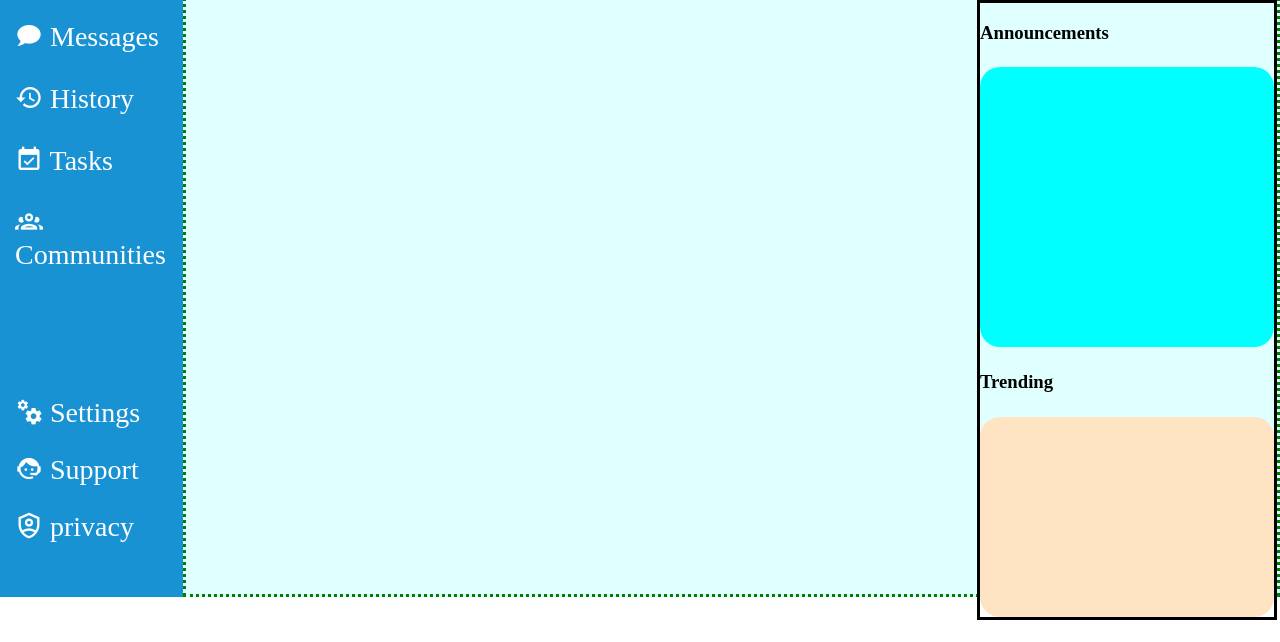
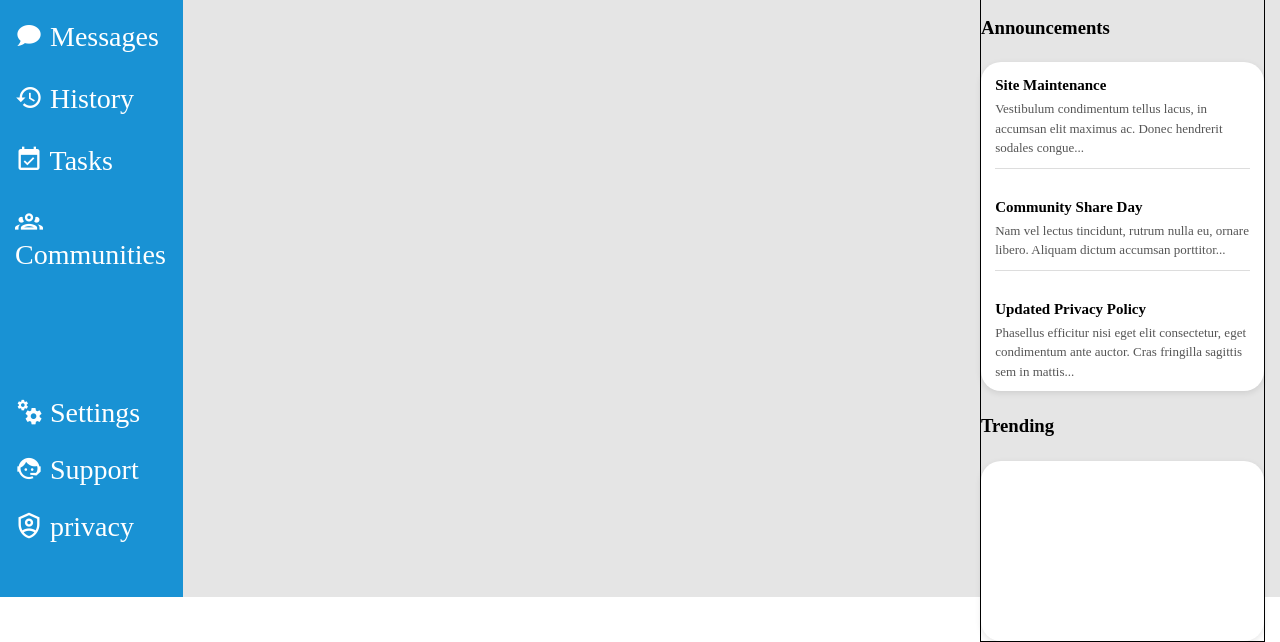
Before and after one commit to may-zone/odin-admin-panel, a plain HTML site: page index.html in a window 1280 px wide. Shown: the part 203-845 px from the top of the page. Before the commit the page ends 823 px from the top, so only its background shows below. Drawn offline with Linux system fonts and the light colour scheme.

Commit message:
feat[Announcements section complete]

```diff
--- a/index.html
+++ b/index.html
@@ -54,7 +54,20 @@
             <div class="project"></div>
             <div class="right-rail">
                 <h3>Announcements</h3>
-                <div class="announcements"></div>
+                <div class="announcements">
+                    <div class="c1">
+                        <h3>Site Maintenance</h3>
+                        <p>Vestibulum condimentum tellus lacus, in accumsan elit maximus ac. Donec hendrerit sodales congue...</p>
+                    </div>
+                    <div class="c2">
+                        <h3>Community Share Day</h3>
+                        <p>Nam vel lectus tincidunt, rutrum nulla eu, ornare libero. Aliquam dictum accumsan porttitor...</p>
+                    </div>
+                    <div class="c3">
+                        <h3>Updated Privacy Policy</h3>
+                        <p>Phasellus efficitur nisi eget elit consectetur, eget condimentum ante auctor. Cras fringilla sagittis sem in mattis...</p>
+                    </div>
+                </div>
                 <h3>Trending</h3>
                 <div class="trending"></div>
 
--- a/style.css
+++ b/style.css
@@ -124,9 +124,8 @@ body{
 }
 
 .main-content{
-    border: green dotted;
     grid-area: main-content;
-    background-color: lightcyan;
+    background-color:#e5e5e5;
     display: grid;
     grid-template-columns:1fr 300px ;
     column-gap: 15px;
@@ -136,19 +135,47 @@ body{
     display: flex;
     flex-direction: column;
     row-gap: 5px;
-    border: black solid;
+    border: black solid 1px;
+    margin-right: 15px;
 
 }
 .announcements{
     width:100% ;
-    background-color: aqua;
-    height:280px ;
+    background-color: white;
     border-radius: 20px;
+    display: flex;
+    flex-direction: column;
+    align-items: center;
+    gap: 15px;
+    box-shadow: 0 2px 6px rgba(0, 0, 0, 0.1);
+
+}
+.announcements > div {
+  border-bottom: 1px solid #ddd;
+  padding-bottom: 10px;
+  width: 90%;
+
+}
+.announcements > div:last-child {
+  border-bottom: none;
+}
+.announcements h3 {
+  font-size: 15px;
+  margin-bottom: 5px;
+}
+
+.announcements p {
+  font-size: 13px;
+  color: #555;
+  line-height: 1.5;
+  margin: 0;
 }
 .trending{
     width: 100%;
-    background-color: bisque;
-    height: 200px;
+    background-color:white;
+    height: 180px;
     border-radius: 20px;
+    box-shadow: 0 2px 6px rgba(0, 0, 0, 0.1);
+
 
 }
```
